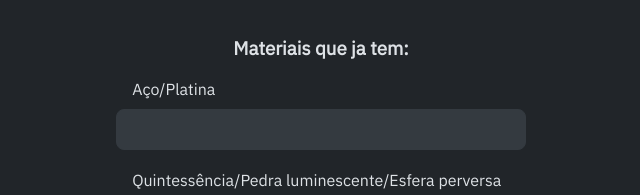
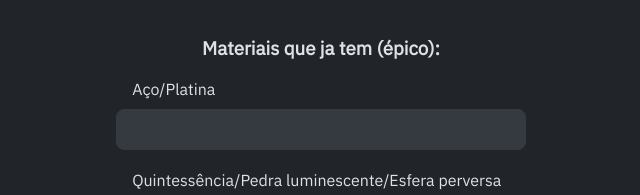
Before and after one commit to GustavoGCM/ajudacla_GustavoGCM, a plain HTML site: page index.html in a window 1280 px wide. Shown: the part 464-659 px from the top of the page, 319-959 px from the left. Drawn offline with Linux system fonts and the light colour scheme.

Commit message:
h3 épico adicionado

```diff
--- a/index.html
+++ b/index.html
@@ -40,7 +40,7 @@
         <label for="quantidade">Quantidade de itens a serem feitos</label>
         <input type="number" max="8" name="quantidade" id="quantidade" required>
 
-        <h3>Materiais que ja tem:</h3>
+        <h3>Materiais que ja tem (épico):</h3>
 
         <label for="aço">Aço/Platina</label>
 
```
